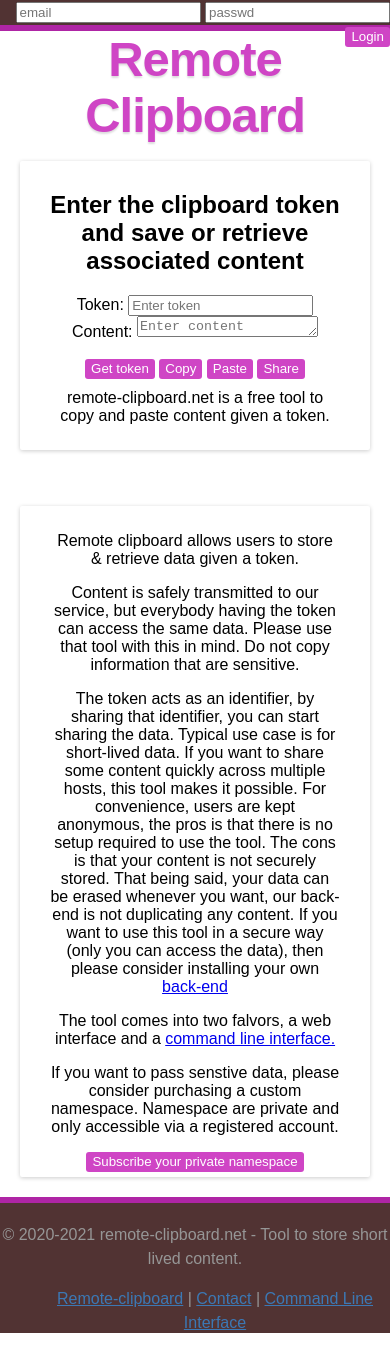
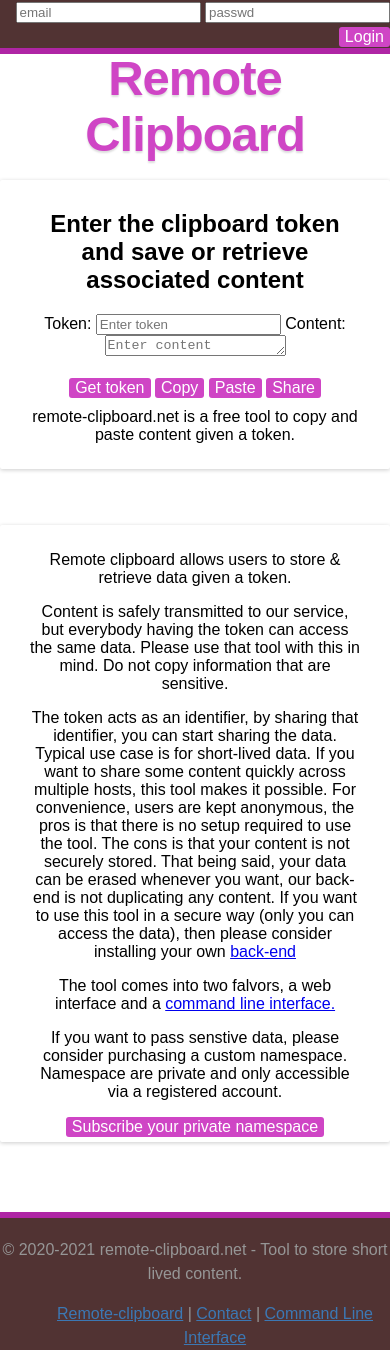
Before and after one commit to noboruma/rclip, a website built with webpack: page www/index.html in a window 390 px wide. Before the commit the page ends 1335 px from the top, so only its background shows below. Built offline with nearby package versions, Linux system fonts and the light colour scheme; a script that the page names is missing.

Commit message:
Fix broken tests & adjust for mobile

```diff
--- a/www/index.html
+++ b/www/index.html
@@ -2,6 +2,7 @@
 <html>
     <head>
         <meta charset="utf-8">
+        <meta name="viewport" content="width=device-width,initial-scale=1.0">
         <title>remote-clipboard</title>
         <script src="./bundle.js"></script>
         <script src="./utils.js"></script>
@@ -58,11 +59,11 @@
             <input type="password" name="passwd" id="passwd" maxlength="10" placeholder="passwd">
             <button id="loginButton" onclick="javascript:handleLogin(document.getElementById('email'),document.getElementById('passwd'), document.getElementById('loginButton'), document.getElementById('loginConsole'))">Login</button>
         </nav>
-        <header>
-            <div id="logo"><a href="https://www.remote-clipboard.net/" class="logo">Remote Clipboard</a></div>
-        </header>
-        <br>
         <main>
+            <header>
+                <div id="logo"><a href="https://www.remote-clipboard.net/" class="logo">Remote Clipboard</a></div>
+            </header>
+            <br>
             <section id="clipbox">
                 <h1>Enter the clipboard token and save or retrieve associated content</h1>
 
--- a/www/lib.js
+++ b/www/lib.js
@@ -5,6 +5,7 @@
 require('file-loader?name=[name].[ext]!./footer.html');
 require('file-loader?name=[name].[ext]!./styles.css');
 require('file-loader?name=[name].[ext]!./utils.js');
+require('file-loader?name=[name].[ext]!./favicon.ico');
 module.exports = {
     handleGenerate: function(callback) {
         import("../pkg").then(lib => {
--- a/www/styles.css
+++ b/www/styles.css
@@ -14,7 +14,7 @@
 }
 button {
     border-color: currentcolor;
-    height: 20px;
+    font-size: medium;
     color: #fff;
     background-color: #cf45c5;
     text-align: center;
@@ -43,14 +43,11 @@
     background-image: none;
     width: 100%;
     border-bottom: 6px solid #af25a5;
-    padding: 0px 0 20px;
     line-height: 1.5;
     color: rgb(150, 150, 150);
     background-image: none;
-    position: relative;
-    bottom: 0;
-    height: 5px;
-    margin: 0;
+    position: fixed;
+    top: 0;
 }
 footer {
     text-align: center;
@@ -60,14 +57,12 @@
     background-image: none;
     width: 100%;
     border-top: 6px solid #af25a5;
-    padding: 20px 0 100px;
+    padding: 20px 0 0px;
     line-height: 1.5;
     color: rgb(150, 150, 150);
     background-image: none;
     position: relative;
-    bottom: 0;
-    height: 10px;
-    margin: 0;
+    height: 100%;
 }
 footer ul li {
     display: inline;
@@ -91,8 +86,8 @@
 main {
     display: block;
     margin: 0 auto 0 auto;
-    padding: 0 20px;
-    max-width: 800px;
+    padding-top: 50px;
+    padding-bottom: 50px;
 }
 header a.logo {
     font: 900 49px asap,arial;
--- a/www/utils.js
+++ b/www/utils.js
@@ -11,7 +11,7 @@
 function setCookie(name, value) {
     var today = new Date();
     var expiry = new Date(today.getTime() + 30 * 24 * 3600 * 1000);
-    document.cookie=name + "=" + escape(value) + ";expires=" + expiry.toGMTString() + ";path=/";
+    document.cookie=name + "=" + escape(value) + ";expires=" + expiry.toGMTString() + ";path=/;secure";
 }
 function getCookie(name) {
     if (document.cookie != ""){
```
Also changed, not shown: www/favicon.ico (added), 2 other files.
